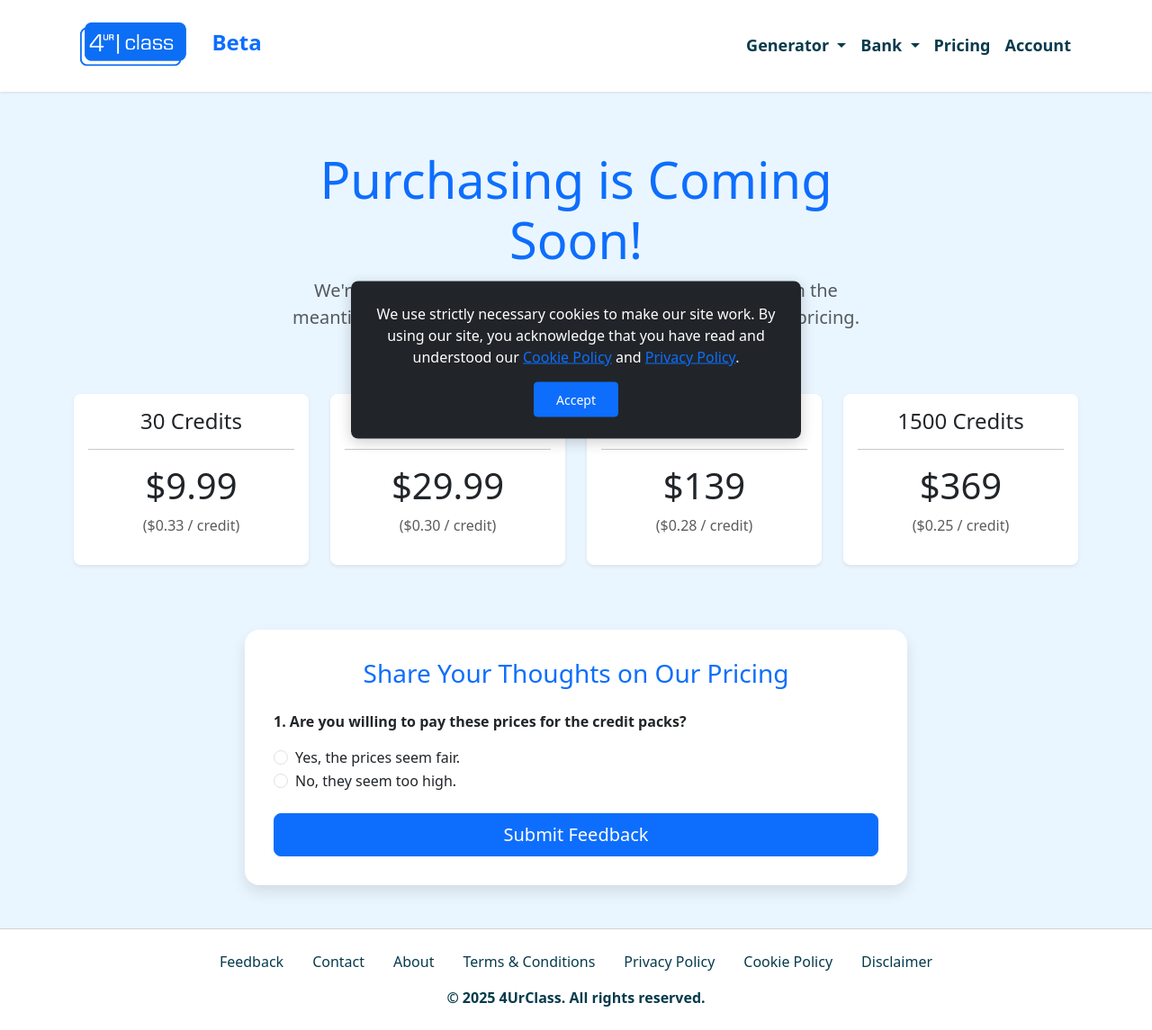
After one commit to beartennuki/katabun, a Flask app: page /payment in a window 1280 px wide. The commit adds this page. Shown: the whole page at 90% size. Run offline with Flask 3, Linux system fonts and the light colour scheme; parts of the project's set-up code (start-up, migrations or seed data) failed here and were passed over.

Commit message:
add payment and fix some bug

```diff
--- a/templates/page/account/account.html
+++ b/templates/page/account/account.html
@@ -20,7 +20,7 @@
                 track your credits, and explore exclusive features.
               </p>
               <p class="card-text mt-3">
-                <strong>Kickstart your journey with 100 free credits!</strong>
+                <strong>Kickstart your journey with 30 free credits!</strong>
               </p>
             </div>
             <div class="card-footer text-end">
@@ -100,7 +100,7 @@
           </div>
 
           <div class="card-footer text-end">
-            <a class="btn btn-success disabled" href="#" tabindex="-1" aria-disabled="true">
+            <a class="btn btn-success" href="{{ url_for('payment_page') }}">
               Buy Credits
             </a>
           </div>
--- a/templates/page/base/header.html
+++ b/templates/page/base/header.html
@@ -76,7 +76,7 @@
       <a class="navbar-brand d-flex align-items-center" href="{{ url_for('landing_page') }}">
         <img src="{{ url_for('static', filename='images/logo/LogoRectangle.png') }}" alt="4|class">
       </a>
-        <h2 class="mb-2 fw-bold" style="color: #0d6efd; font-size: 1.5rem;">.Beta Release</h2>
+        <h2 class="mb-2 fw-bold" style="color: #0d6efd; font-size: 1.5rem;">Beta</h2>
       <button
         class="navbar-toggler"
         type="button"
@@ -198,6 +198,15 @@
               </li>
             </ul>
 
+              <!-- Pricing Page Button -->
+        <li class="nav-item">
+            <a
+              class="nav-link"
+              href="{{ url_for('payment_page') }}"
+            >
+                Pricing
+            </a>
+        </li>
 
         <!-- Account Page Button with User Icon -->
         <li class="nav-item">
--- a/templates/page/landing/hero.html
+++ b/templates/page/landing/hero.html
@@ -10,9 +10,9 @@
       <div class="col-12 col-md-6 text-center text-md-start d-flex flex-column justify-content-center">
         <div class="mb-4" style="font-size: 5rem; font-weight: bold; line-height: 1.2;">
           <span style="color: #0d6efd;">Reimagine</span><br>
-          <span style="color: #FF5722;">Adult</span>
+          <span style="color: #0d6efd;">Personalize</span>
           <span style="color: #0d6efd;">Education</span>
-          <span style="color: #0d6efd;"><span style="text-decoration: underline;">4U</span></span>
+          <span style="color: #FF5722;">4U</span>
         </div>
         <p class="mb-4" style="font-size: 1.5rem; line-height: 1.2;">
           Explore learning with simple, tailored quizzes made just for you
--- /dev/null
+++ b/templates/page/others/payment.html
@@ -0,0 +1,215 @@
+{% extends "page/base/base.html" %}
+{% block title %}Pricing Feedback - 4urClass{% endblock %}
+{% block content %}
+<style>
+    .pricing-header {
+        max-width: 700px;
+    }
+    .card {
+        border: none;
+        border-radius: 1rem;
+        transition: all 0.2s;
+        box-shadow: 0 0.5rem 1rem 0 rgba(0, 0, 0, 0.1);
+    }
+    .feedback-form {
+        background-color: #ffffff;
+        padding: 2rem;
+        border-radius: 1rem;
+        box-shadow: 0 0.5rem 1rem 0 rgba(0, 0, 0, 0.1);
+    }
+    #price-suggestion-section {
+        display: none; /* Hidden by default */
+    }
+    .slider-container {
+        display: flex;
+        align-items: center;
+        gap: 1rem;
+    }
+    .slider-container input[type="range"] {
+        flex-grow: 1;
+    }
+    .slider-container .price-display {
+        font-weight: bold;
+        color: var(--color-blue);
+        min-width: 60px;
+        text-align: center;
+    }
+</style>
+
+<section class="py-5" style="background-color: #EAF6FF;">
+    <div class="container">
+        <div class="pricing-header p-3 pb-md-4 mx-auto text-center">
+            <h1 class="display-4 fw-normal" style="color: #0d6efd;">Purchasing is Coming Soon!</h1>
+            <p class="fs-5 text-muted">We're putting the final touches on our payment system. In the meantime, we'd love to get your feedback on our proposed pricing. Your input is incredibly valuable to us!</p>
+        </div>
+
+        <!-- Pricing Cards for Context -->
+        <div class="row row-cols-1 row-cols-md-4 mb-5 text-center justify-content-center">
+             <div class="col">
+                <div class="card mb-4 rounded-3 shadow-sm">
+                    <div class="card-body">
+                        <h4 class="my-0 fw-normal">30 Credits</h4>
+                        <hr>
+                        <h1 class="card-title pricing-card-title">$9.99</h1>
+                        <p class="text-muted">($0.33 / credit)</p>
+                    </div>
+                </div>
+            </div>
+            <div class="col">
+                <div class="card mb-4 rounded-3 shadow-sm">
+                    <div class="card-body">
+                        <h4 class="my-0 fw-normal">100 Credits</h4>
+                        <hr>
+                        <h1 class="card-title pricing-card-title">$29.99</h1>
+                        <p class="text-muted">($0.30 / credit)</p>
+                    </div>
+                </div>
+            </div>
+            <div class="col">
+                <div class="card mb-4 rounded-3 shadow-sm">
+                    <div class="card-body">
+                        <h4 class="my-0 fw-normal">500 Credits</h4>
+                        <hr>
+                        <h1 class="card-title pricing-card-title">$139</h1>
+                        <p class="text-muted">($0.28 / credit)</p>
+                    </div>
+                </div>
+            </div>
+            <div class="col">
+                <div class="card mb-4 rounded-3 shadow-sm">
+                    <div class="card-body">
+                        <h4 class="my-0 fw-normal">1500 Credits</h4>
+                        <hr>
+                        <h1 class="card-title pricing-card-title">$369</h1>
+                        <p class="text-muted">($0.25 / credit)</p>
+                    </div>
+                </div>
+            </div>
+        </div>
+
+        <!-- Feedback Form -->
+        <div class="row justify-content-center">
+            <div class="col-lg-8">
+                <div class="feedback-form">
+                    <h3 class="text-center mb-4" style="color: #0d6efd;">Share Your Thoughts on Our Pricing</h3>
+                    <form method="POST" action="{{ url_for('payment_page') }}">
+                        <!-- Hidden fields for geolocation and timezone -->
+                        <input type="hidden" name="latitude" id="latitude">
+                        <input type="hidden" name="longitude" id="longitude">
+                        <input type="hidden" name="timezone" id="timezone">
+
+                        <!-- Question 1: Willingness to pay -->
+                        <div class="mb-4">
+                            <p class="fw-bold">1. Are you willing to pay these prices for the credit packs?</p>
+                            <div class="form-check">
+                                <input class="form-check-input" type="radio" name="willing_to_pay" id="willing_yes" value="yes" required>
+                                <label class="form-check-label" for="willing_yes">Yes, the prices seem fair.</label>
+                            </div>
+                            <div class="form-check">
+                                <input class="form-check-input" type="radio" name="willing_to_pay" id="willing_no" value="no">
+                                <label class="form-check-label" for="willing_no">No, they seem too high.</label>
+                            </div>
+                        </div>
+
+                        <!-- Question 2: Price Suggestion (Conditional) -->
+                        <div id="price-suggestion-section" class="mb-4">
+                            <p class="fw-bold">2. What would be a more reasonable price for you?</p>
+                            <p class="text-muted small">Drag the sliders to suggest a price for each pack.</p>
+
+                            <!-- Slider for 30 credits -->
+                            <div class="mb-3">
+                                <label for="price_30_credits" class="form-label">30 Credits Pack (Current: $9.99)</label>
+                                <div class="slider-container">
+                                    <span>$1</span>
+                                    <input type="range" class="form-range" id="price_30_credits" name="price_30_credits" min="1" max="20" step="0.5" value="9.99">
+                                    <span>$20</span>
+                                    <span id="price_30_display" class="price-display">$9.99</span>
+                                </div>
+                            </div>
+                             <!-- Slider for 100 credits -->
+                            <div class="mb-3">
+                                <label for="price_100_credits" class="form-label">100 Credits Pack (Current: $29.99)</label>
+                                <div class="slider-container">
+                                    <span>$10</span>
+                                    <input type="range" class="form-range" id="price_100_credits" name="price_100_credits" min="10" max="50" step="0.5" value="29.99">
+                                    <span>$50</span>
+                                    <span id="price_100_display" class="price-display">$29.99</span>
+                                </div>
+                            </div>
+                             <!-- Slider for 500 credits -->
+                            <div class="mb-3">
+                                <label for="price_500_credits" class="form-label">500 Credits Pack (Current: $139)</label>
+                                <div class="slider-container">
+                                    <span>$50</span>
+                                    <input type="range" class="form-range" id="price_500_credits" name="price_500_credits" min="50" max="200" step="1" value="139">
+                                    <span>$200</span>
+                                    <span id="price_500_display" class="price-display">$139</span>
+                                </div>
+                            </div>
+                             <!-- Slider for 1500 credits -->
+                            <div class="mb-3">
+                                <label for="price_1500_credits" class="form-label">1500 Credits Pack (Current: $369)</label>
+                                <div class="slider-container">
+                                    <span>$200</span>
+                                    <input type="range" class="form-range" id="price_1500_credits" name="price_1500_credits" min="200" max="500" step="1" value="369">
+                                    <span>$500</span>
+                                    <span id="price_1500_display" class="price-display">$369</span>
+                                </div>
+                            </div>
+                        </div>
+
+                        <div class="d-grid">
+                            <button type="submit" class="btn btn-primary btn-lg">Submit Feedback</button>
+                        </div>
+                    </form>
+                </div>
+            </div>
+        </div>
+    </div>
+</section>
+
+<script>
+document.addEventListener('DOMContentLoaded', function () {
+    // Geolocation and Timezone capture
+    if (navigator.geolocation) {
+        navigator.geolocation.getCurrentPosition(function(position) {
+            document.getElementById('latitude').value = position.coords.latitude;
+            document.getElementById('longitude').value = position.coords.longitude;
+        });
+    }
+    document.getElementById('timezone').value = Intl.DateTimeFormat().resolvedOptions().timeZone;
+
+
+    const willingYes = document.getElementById('willing_yes');
+    const willingNo = document.getElementById('willing_no');
+    const suggestionSection = document.getElementById('price-suggestion-section');
+
+    function toggleSuggestionSection() {
+        if (willingNo.checked) {
+            suggestionSection.style.display = 'block';
+        } else {
+            suggestionSection.style.display = 'none';
+        }
+    }
+
+    willingYes.addEventListener('change', toggleSuggestionSection);
+    willingNo.addEventListener('change', toggleSuggestionSection);
+
+    // Slider value display logic
+    const sliders = [
+        { id: 'price_30_credits', display: 'price_30_display' },
+        { id: 'price_100_credits', display: 'price_100_display' },
+        { id: 'price_500_credits', display: 'price_500_display' },
+        { id: 'price_1500_credits', display: 'price_1500_display' }
+    ];
+
+    sliders.forEach(sliderInfo => {
+        const slider = document.getElementById(sliderInfo.id);
+        const display = document.getElementById(sliderInfo.display);
+        slider.addEventListener('input', function() {
+            display.textContent = '$' + this.value;
+        });
+    });
+});
+</script>
+{% endblock %}
```
Also changed, not shown: katabun.py (+30 -0 lines).
